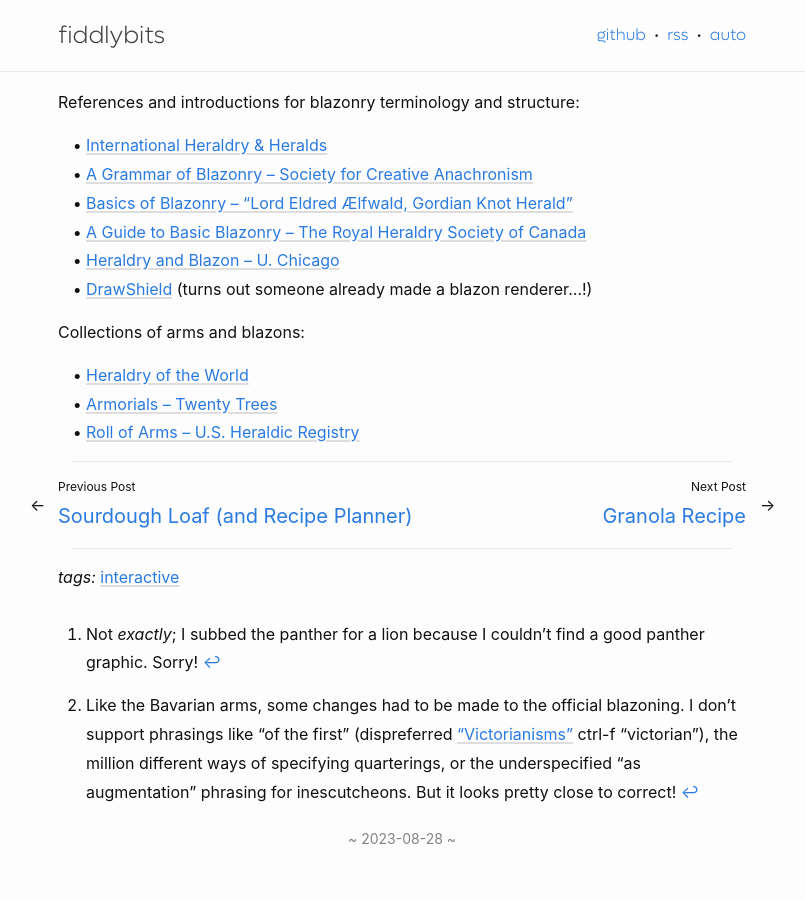
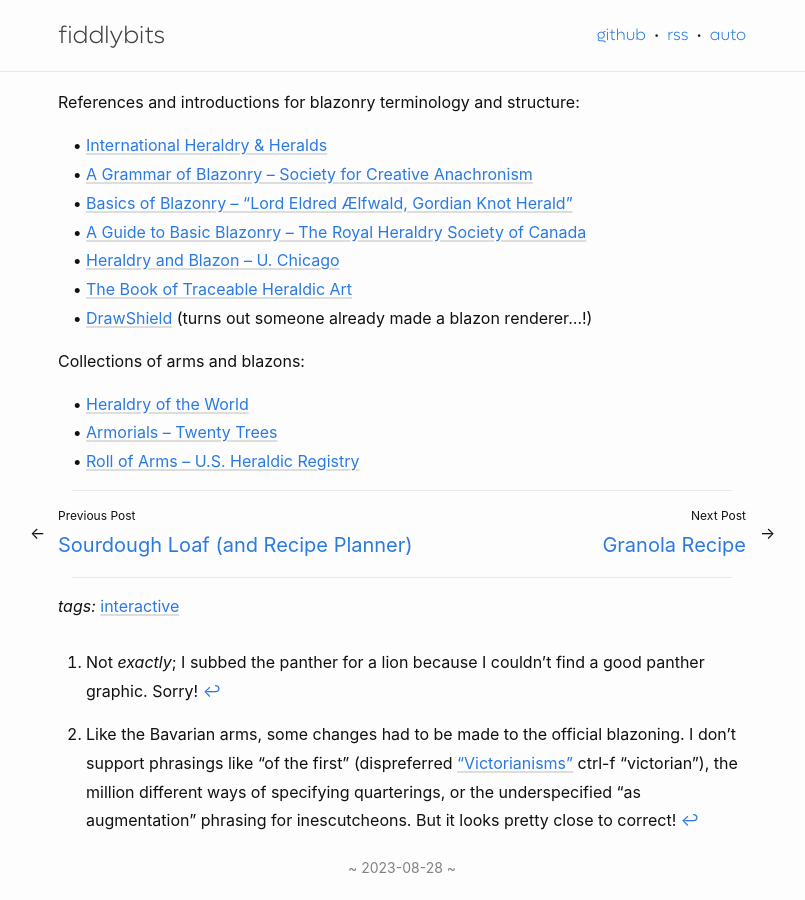
Before and after one commit to seansfkelley/seansfkelley.github.io, a Jekyll site: the page built from _posts/2023-08-28-blazonry.md, in a window 1280 px wide and 900 px high, scrolled down 1387 px. Shown: the whole window, without its empty margins (238-1043 px from the left). Built offline with Jekyll 4.4.1, drawn with Linux system fonts in a browser that asks for light colours; before the commit the page ends 2259 px from its top, so only the background shows below that.

Commit message:
Holy crap this is a detailed site.

```diff
--- a/_posts/2023-08-28-blazonry.md
+++ b/_posts/2023-08-28-blazonry.md
@@ -115,6 +115,7 @@ References and introductions for blazonry terminology and structure:
 - [Basics of Blazonry – "Lord Eldred Ælfwald, Gordian Knot Herald"](http://dragon_azure.tripod.com/UoA/BasicBlazon.html)
 - [A Guide to Basic Blazonry – The Royal Heraldry Society of Canada](https://www.heraldry.ca/resources/BLAZONRY_GUIDE_10.pdf)
 - [Heraldry and Blazon – U. Chicago](https://penelope.uchicago.edu/~grout/encyclopaedia_romana/britannia/anglo-saxon/flowers/heraldry.html)
+- [The Book of Traceable Heraldic Art](https://heraldicart.org/)
 - [DrawShield](https://drawshield.net/index.html) (turns out someone already made a blazon renderer...!)
 
 Collections of arms and blazons:
```
